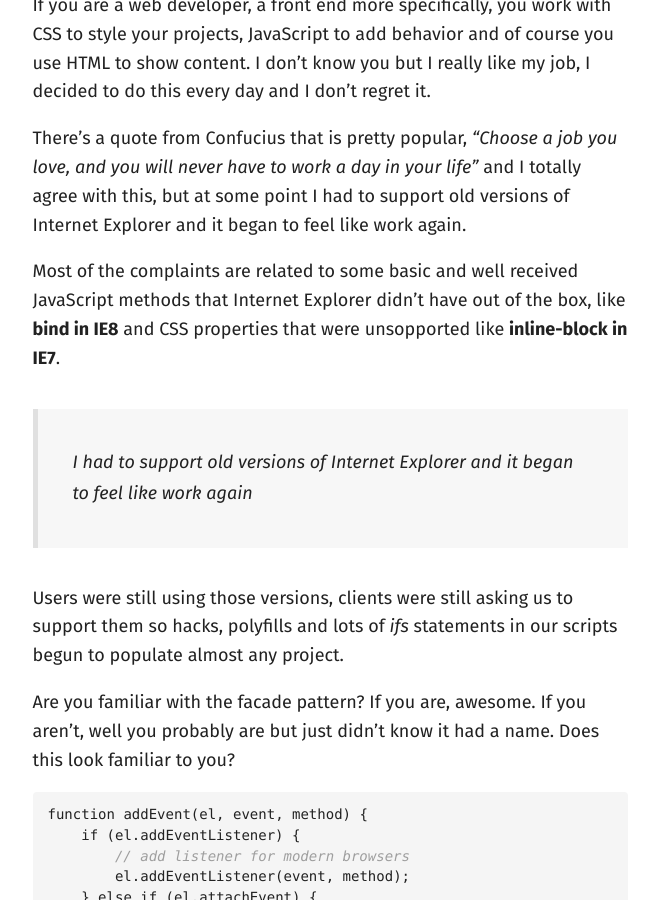
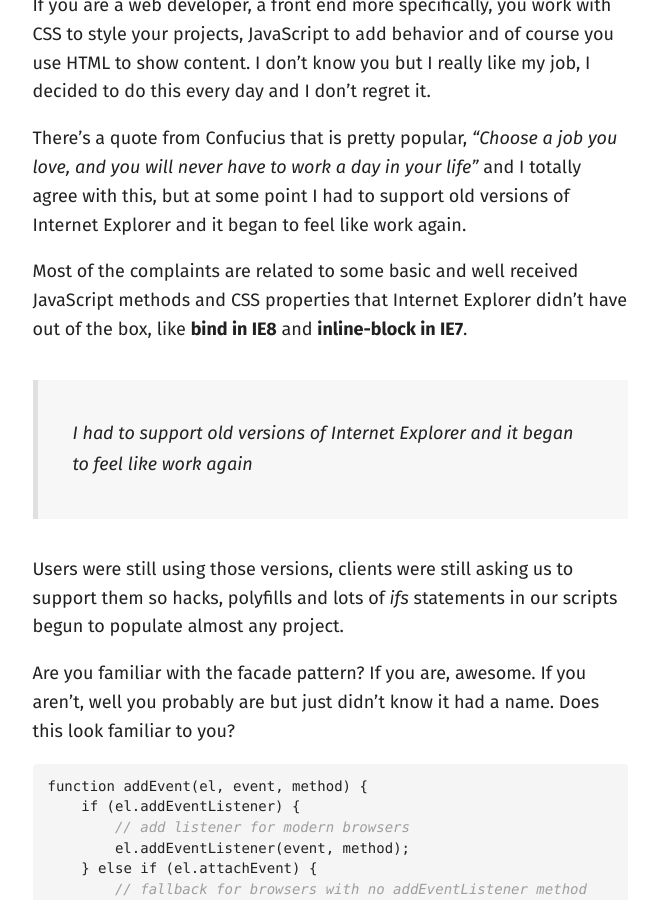
Before and after one commit to jeremenichelli/jeremenichelli.github.io, a Jekyll site: the page built from _posts/2015-09-12-what-is-it-to-be-the-new-ie.md, in a window 1280 px wide and 900 px high, scrolled down 534 px. Shown: the whole window, without its empty margins (310-968 px from the left). Built offline with Jekyll 4.4.1, drawn with Linux system fonts in a browser that asks for light colours.

Commit message:
Changes in old post

```diff
--- a/_posts/2015-09-12-what-is-it-to-be-the-new-ie.md
+++ b/_posts/2015-09-12-what-is-it-to-be-the-new-ie.md
@@ -8,7 +8,7 @@ If you are a web developer, a front end more specifically, you work with CSS to
 
 There's a quote from Confucius that is pretty popular, *"Choose a job you love, and you will never have to work a day in your life"* and I totally agree with this, but at some point I had to support old versions of Internet Explorer and it began to feel like work again.
 
-Most of the complaints are related to some basic and well received JavaScript methods that Internet Explorer didn't have out of the box, like **bind in IE8** and CSS properties that were unsopported like **inline-block in IE7**.
+Most of the complaints are related to some basic and well received JavaScript methods and CSS properties that Internet Explorer didn't have out of the box, like **bind in IE8** and **inline-block in IE7**.
 
 > I had to support old versions of Internet Explorer and it began to feel like work again
 
```
